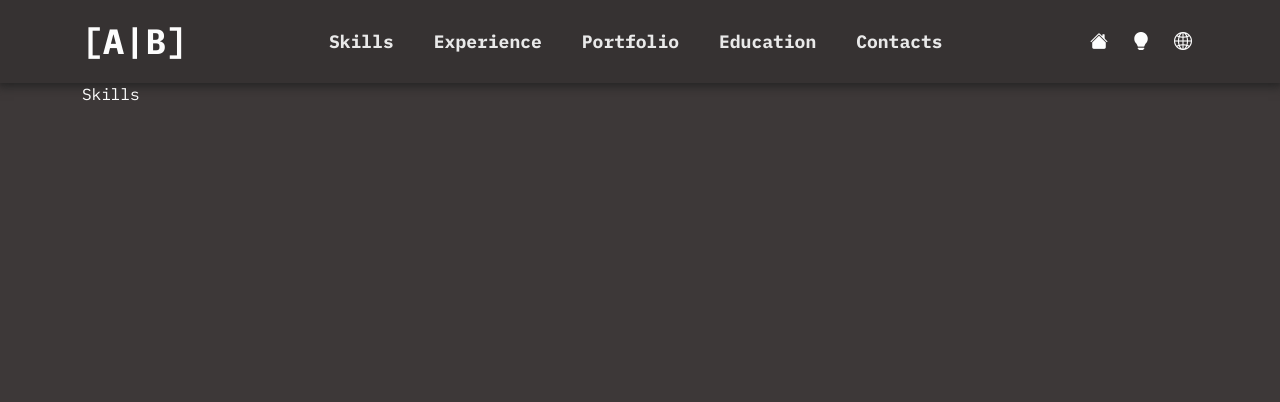
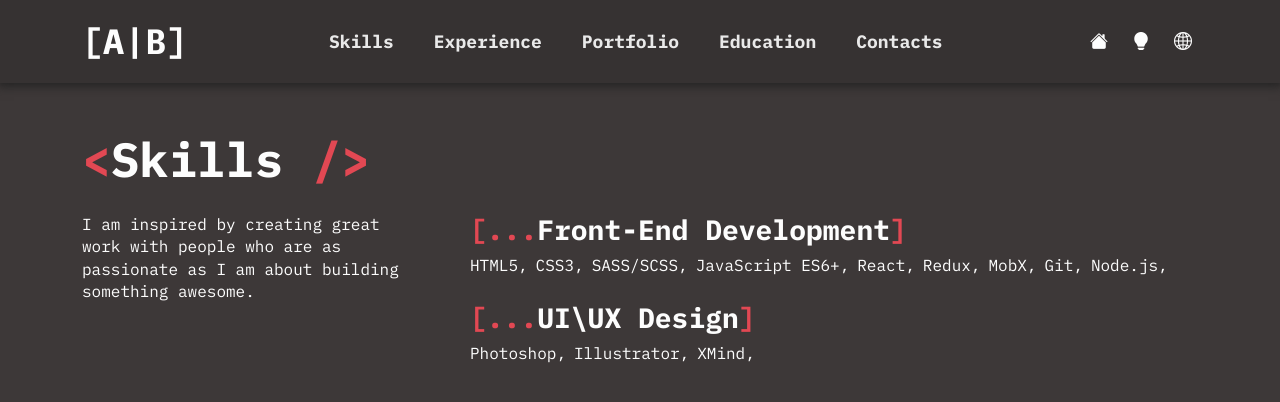
Before and after one commit to AlexType/web-portfolio, a React (Create React App) app: page / in a window 1280 px wide. Both pictures are taken after a click on the item "Skills". Shown: the top 402 px of the page. Built offline with nearby package versions, Linux system fonts and the light colour scheme.

Commit message:
added: skills layout

```diff
--- a/src/assets/scss/common/_text.scss
+++ b/src/assets/scss/common/_text.scss
@@ -2,6 +2,9 @@
     font-weight: 700;
     &_name {
         font-size: 4em;
+    }
+    &_lg {
+        font-size: 3em;
     }
 }
 
--- a/src/assets/scss/main.scss
+++ b/src/assets/scss/main.scss
@@ -20,3 +20,11 @@ body {
         color: $_mainColor;
     }
 }
+
+.skills-list {
+    display: flex;
+    flex-wrap: wrap;
+    margin: 0;
+    padding: 0;
+    list-style: none;
+}
--- a/src/pages/Skills/Skills.jsx
+++ b/src/pages/Skills/Skills.jsx
@@ -1,12 +1,53 @@
-import React, { Fragment } from 'react';
+import React from 'react';
 
 const Skills = () => {
     return (
-        <Fragment>
-            <div className="container">
-                <p>Skills</p>
+        <article className='skills'>
+            <div className="container py-5">
+                <h2 className="title title_lg">
+                    <span className="text-red">&lt;</span>
+                    Skills
+                    <span className="text-red"> /&gt;</span>
+                </h2>
+                <div className="row gx-5 mt-4">
+                    <div className="col-4">
+                        <p>
+                            I am inspired by creating great work with
+                            people who are as passionate as I am about
+                            building something awesome.
+                        </p>
+                    </div>
+                    <div className="col">
+                        <h3 className="title">
+                            <span className="text-red">[...</span>
+                            Front-End Development
+                            <span className="text-red">]</span>
+                        </h3>
+                        <ul className="skills-list mt-2">
+                            <li>HTML5,&ensp;</li>
+                            <li>CSS3,&ensp;</li>
+                            <li>SASS/SCSS,&ensp;</li>
+                            <li>JavaScript ES6+,&ensp;</li>
+                            <li>React,&ensp;</li>
+                            <li>Redux,&ensp;</li>
+                            <li>MobX,&ensp;</li>
+                            <li>Git,&ensp;</li>
+                            <li>Node.js,&ensp;</li>
+                        </ul>
+                        <h3 className="title mt-4">
+                            <span className="text-red">[...</span>
+                                UI\UX Design
+                            <span className="text-red">]</span>
+                        </h3>
+                        <ul className="skills-list mt-2">
+                            <li>Photoshop,&ensp;</li>
+                            <li>Illustrator,&ensp;</li>
+                            <li>XMind,&ensp;</li>
+                        </ul>
+                    </div>
+                </div>
             </div>
-        </Fragment>
+        </article>
     );
 };
 
```
